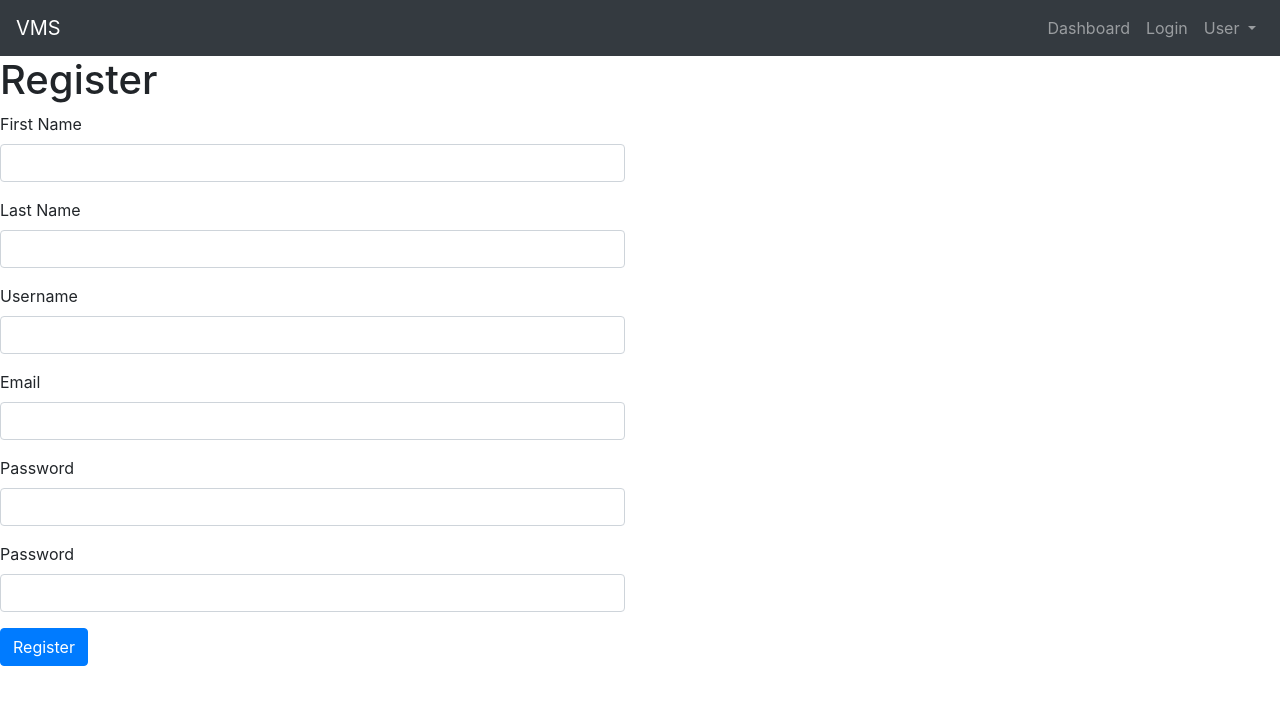
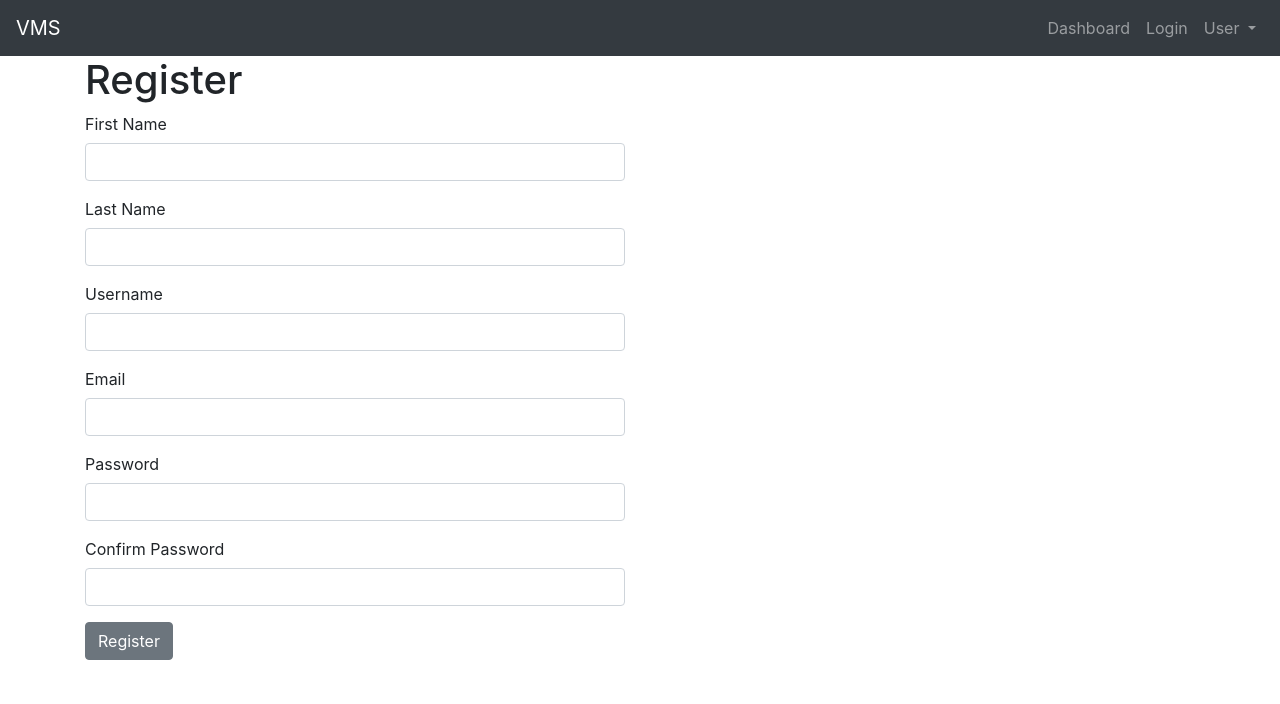
Before and after one commit to erwindev/vendor-management-ui, a Vue app: page /register in a window 1280 px wide. Shown: the top 704 px of the page. Built offline with nearby package versions, Linux system fonts and the light colour scheme.

Commit message:
adjusted the layout

```diff
--- a/src/components/dashboard/Dashboard.vue
+++ b/src/components/dashboard/Dashboard.vue
@@ -1,5 +1,5 @@
 <template>
-    <div>
+    <b-container>
         <software-form
           @add:software="addSoftware"
         />
@@ -13,7 +13,7 @@
         <software-interactive-table
           :softwareList = "softwareList"
         />
-    </div>
+    </b-container>
 </template>
 
 <script>
--- a/src/components/dashboard/SoftwareForm.vue
+++ b/src/components/dashboard/SoftwareForm.vue
@@ -1,8 +1,8 @@
 <template>
-  <div id="software-form">
-    <form @submit.prevent="handleSubmit">
+  <b-container>
+    <b-form @submit.prevent="handleSubmit">
       <h1>Software</h1>
-        <div class="row">
+        <b-row>
           <div class="form-group col-lg-6">
             <label>Software Name</label>
             <input ref="first"
@@ -14,8 +14,8 @@
                     class="form-control"
             />
           </div>
-        </div>
-        <div class="row">
+        </b-row>
+        <b-row>
           <div class="form-group col-lg-6">
             <label>Vendor Name</label>
             <input type="text"
@@ -25,22 +25,22 @@
                     class="form-control"
             />
           </div>
-        </div>
-        <div class="row">
+        </b-row>
+        <b-row>
           <p v-if="error && submitting" class="error-message">
               ❗Please fill out all required fields
           </p>
           <p v-if="success" class="success-message">
               ✅ Software successfully added
           </p>
-        </div>
-        <div class="row">
+        </b-row>
+        <b-row>
           <div class="form-group col-lg-6">
           <button class="btn btn-primary">Add Software</button>
           </div>
-        </div>
-    </form>
-  </div>
+        </b-row>
+    </b-form>
+  </b-container>
 </template>
 
 <script>
--- a/src/components/home/Login.vue
+++ b/src/components/home/Login.vue
@@ -1,27 +1,34 @@
 <template>
-    <div id="login">
-      <h1>Sign In</h1>
-      <form action="">
-          <div class="row">
-            <div class="form-group col-lg-6">
-              <label for="username">Username</label><br>
-              <input id="username" class="form-control" type="text" value="">
-            </div>
-          </div>
-          <div class="row">
-            <div class="form-group col-lg-6">
-              <label for="password">Password</label><br>
-              <input id="password" class="form-control" type="password" value="">
-              </div>
-          </div>
-          <div class="row">
-            <div class="form-group col-lg-6">
-              <button type="button" class="btn btn-primary">Login</button>
-            </div>
-          </div>
-      </form>
-      <router-link :to="{name: 'register'}">Click to Register!</router-link>
-    </div>
+     <b-container>
+        <h1>Sign In</h1>
+        <b-form>
+            <b-row>
+              <b-col class="col-lg-6">
+                <b-form-group
+                  label="Username"
+                >
+                <b-form-input id="username"></b-form-input>
+                </b-form-group>
+              </b-col>
+            </b-row>
+            <b-row>
+              <b-col class="col-lg-6">
+                <b-form-group
+                  label="Password"
+                >
+                <b-form-input id="password" type="password"></b-form-input>
+                </b-form-group>
+              </b-col>
+            </b-row>
+            <b-row>
+              <b-col class="col-lg-6">
+                <b-button>Register</b-button>
+              </b-col>
+            </b-row>
+        </b-form>
+        <br>
+        <router-link :to="{name: 'register'}">Click to Register!</router-link>
+     </b-container>
 </template>
 
 <script>
--- a/src/components/home/Register.vue
+++ b/src/components/home/Register.vue
@@ -1,50 +1,68 @@
 <template>
-    <div id="register">
-    <h1>Register</h1>
-    <form action="">
-        <div class="row">
-          <div class="form-group col-lg-6">
-            <label>First Name</label><br>
-            <input id="firstname" class="form-control" type="text" value="">
-          </div>
-        </div>
-        <div class="row">
-          <div class="form-group col-lg-6">
-            <label>Last Name</label><br>
-            <input id="lastname" class="form-control" type="text" value="">
-          </div>
-        </div>
-        <div class="row">
-          <div class="form-group col-lg-6">
-            <label>Username</label><br>
-            <input id="username" class="form-control" type="text" value="">
-          </div>
-        </div>
-        <div class="row">
-          <div class="form-group col-lg-6">
-            <label>Email</label><br>
-            <input id="email" class="form-control" type="text" value="">
-          </div>
-        </div>
-        <div class="row">
-          <div class="form-group col-lg-6">
-            <label for="password">Password</label><br>
-            <input id="password" class="form-control" type="password" value="">
-            </div>
-        </div>
-        <div class="row">
-          <div class="form-group col-lg-6">
-            <label for="repeatpassword">Password</label><br>
-            <input id="repeatpassword" class="form-control" type="password" value="">
-            </div>
-        </div>
-        <div class="row">
-          <div class="form-group col-lg-6">
-            <button type="button" class="btn btn-primary">Register</button>
-          </div>
-        </div>
-    </form>
-    </div>
+    <b-container>
+      <h1>Register</h1>
+      <b-form>
+          <b-row>
+            <b-col class="col-lg-6">
+              <b-form-group
+                label="First Name"
+              >
+              <b-form-input id="firstname"></b-form-input>
+            </b-form-group>
+            </b-col>
+          </b-row>
+          <b-row>
+            <b-col class="col-lg-6">
+              <b-form-group
+                label="Last Name"
+              >
+              <b-form-input id="lastname"></b-form-input>
+              </b-form-group>
+            </b-col>
+          </b-row>
+          <b-row>
+            <b-col class="col-lg-6">
+              <b-form-group
+                label="Username"
+              >
+              <b-form-input id="username"></b-form-input>
+              </b-form-group>
+            </b-col>
+          </b-row>
+          <b-row>
+            <b-col class="col-lg-6">
+              <b-form-group
+                label="Email"
+              >
+              <b-form-input id="email"></b-form-input>
+              </b-form-group>
+            </b-col>
+          </b-row>
+          <b-row>
+            <b-col class="col-lg-6">
+              <b-form-group
+                label="Password"
+              >
+              <b-form-input id="password" type="password"></b-form-input>
+              </b-form-group>
+            </b-col>
+          </b-row>
+          <b-row>
+            <b-col class="col-lg-6">
+              <b-form-group
+                label="Confirm Password"
+              >
+              <b-form-input id="repeatpassword" type="password"></b-form-input>
+              </b-form-group>
+            </b-col>
+          </b-row>
+          <b-row>
+            <b-col class="col-lg-6">
+              <b-button>Register</b-button>
+            </b-col>
+          </b-row>
+      </b-form>
+    </b-container>
 </template>
 
 <script>
```
